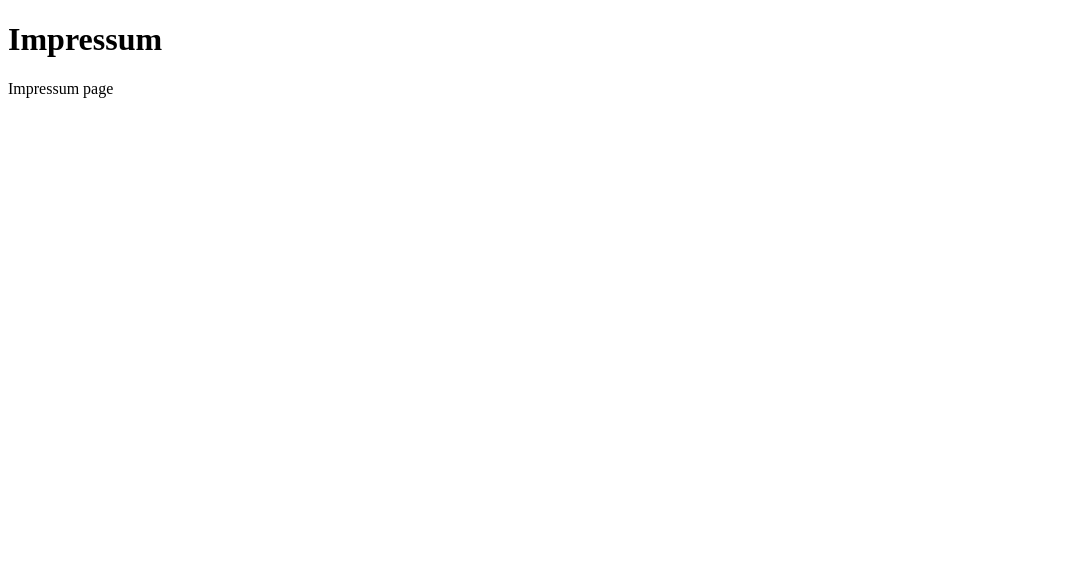
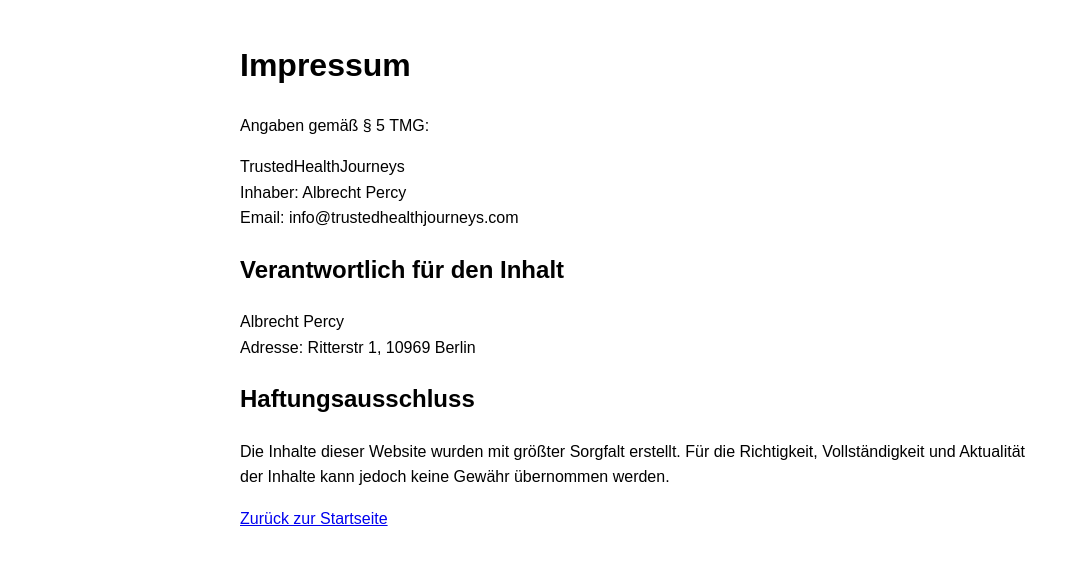
Before and after one commit to Duygu35551/trustedhealthjourneys, a plain HTML site: page impressum.html in a window 1280 px wide. Shown: the whole page, without its empty margins (0-1080 px from the left). Drawn offline with Linux system fonts and the light colour scheme.

Commit message:
Enhance Impressum page with details and styling
Updated the title and added content to the Impressum page.

```diff
--- a/impressum.html
+++ b/impressum.html
@@ -3,10 +3,19 @@
 <head>
   <meta charset="utf-8">
   <meta name="viewport" content="width=device-width,initial-scale=1">
-  <title>Impressum</title>
+  <title>Impressum - TrustedHealthJourneys</title>
+  <link rel="icon" href="/favicon.svg" type="image/svg+xml">
 </head>
 <body>
-  <h1>Impressum</h1>
-  <p>Impressum page</p>
+  <main style="max-width:800px;margin:40px auto;font-family:Arial,sans-serif;line-height:1.6;padding:0 16px;">
+    <h1>Impressum</h1>
+    <p>Angaben gemäß § 5 TMG:</p>
+    <p>TrustedHealthJourneys<br>Inhaber: Albrecht Percy<br>Email: info@trustedhealthjourneys.com</p>
+    <h2>Verantwortlich für den Inhalt</h2>
+    <p>Albrecht Percy<br>Adresse: Ritterstr 1, 10969 Berlin</p>
+    <h2>Haftungsausschluss</h2>
+    <p>Die Inhalte dieser Website wurden mit größter Sorgfalt erstellt. Für die Richtigkeit, Vollständigkeit und Aktualität der Inhalte kann jedoch keine Gewähr übernommen werden.</p>
+    <p><a href="/">Zurück zur Startseite</a></p>
+  </main>
 </body>
 </html>
```
